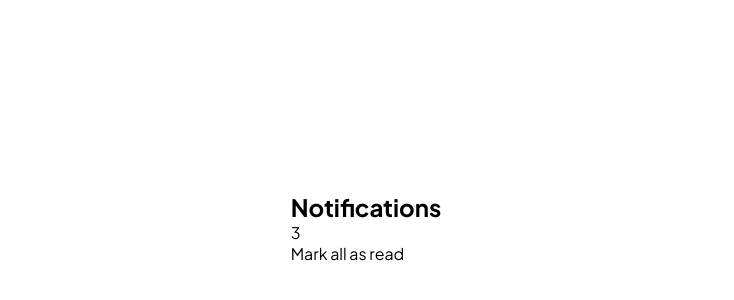
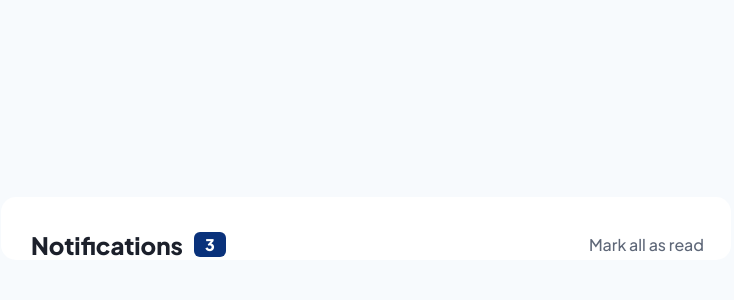
Before and after one commit to Bdmnss/notification-page, a React (Vite) app: page / in a window 1280 px wide. Shown: the part 172-472 px from the top of the page, without its empty margins (274-1008 px from the left). Built offline with nearby package versions, Linux system fonts and the light colour scheme.

Commit message:
adding body and section styles

```diff
--- a/src/App.css
+++ b/src/App.css
@@ -0,0 +1,44 @@
+.app-div {
+  width: 73rem;
+  background-color: #ffffff;
+  padding: 3.3rem 2.7rem 0 3rem;
+  border-radius: 1.5rem;
+}
+
+.section-div {
+  display: flex;
+  flex-direction: row;
+  align-items: center;
+  justify-content: space-between;
+}
+
+.section-div p {
+  font-size: 1.6rem;
+  font-weight: 500;
+  color: #5e6778;
+}
+
+.notifications-div {
+  display: flex;
+  align-items: center;
+  gap: 1.1rem;
+}
+
+.notifications-div h2 {
+  font-size: 2.4rem;
+  font-weight: 800;
+  color: #1c202b;
+}
+
+.notifications-div div {
+  width: 3.2rem;
+  height: 2.5rem;
+  border-radius: 0.6rem;
+  background-color: #0a327b;
+  display: flex;
+  justify-content: center;
+  align-items: center;
+  color: #ffffff;
+  font-size: 1.6rem;
+  font-weight: 800;
+}
--- a/src/App.jsx
+++ b/src/App.jsx
@@ -6,17 +6,17 @@ function App() {
   const [notifications, setNotifications] = useState(data);
 
   return (
-    <>
+    <div className="app-div">
       <section>
-        <div>
-          <div>
+        <div className="section-div">
+          <div className="notifications-div">
             <h2>Notifications</h2>
             <div>3</div>
           </div>
           <p>Mark all as read</p>
         </div>
       </section>
-    </>
+    </div>
   );
 }
 
--- a/src/index.css
+++ b/src/index.css
@@ -6,10 +6,15 @@
   box-sizing: border-box;
 }
 
+html {
+  font-size: 62.5%;
+}
+
 body {
   display: flex;
   justify-content: center;
   align-items: center;
   min-height: 100vh;
   font-family: "Plus Jakarta Sans", sans-serif;
+  background-color: #f7fafd;
 }
```
